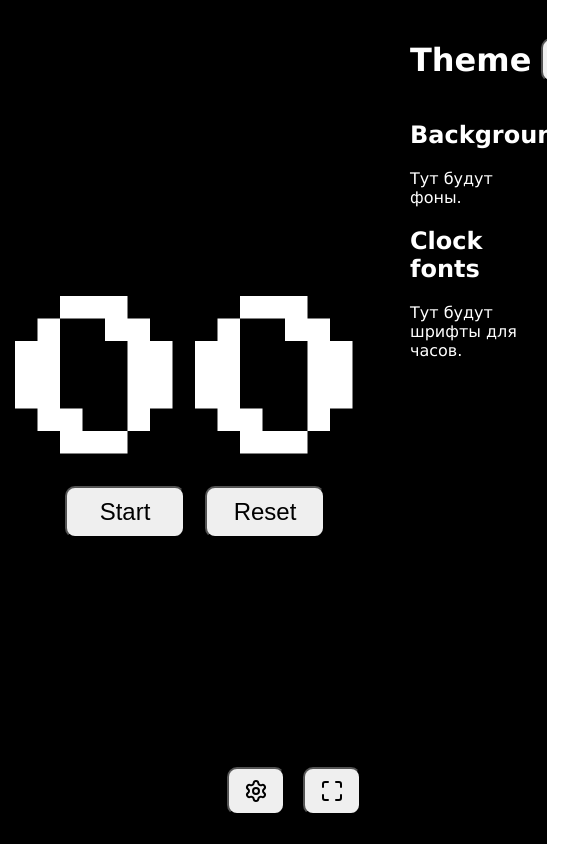
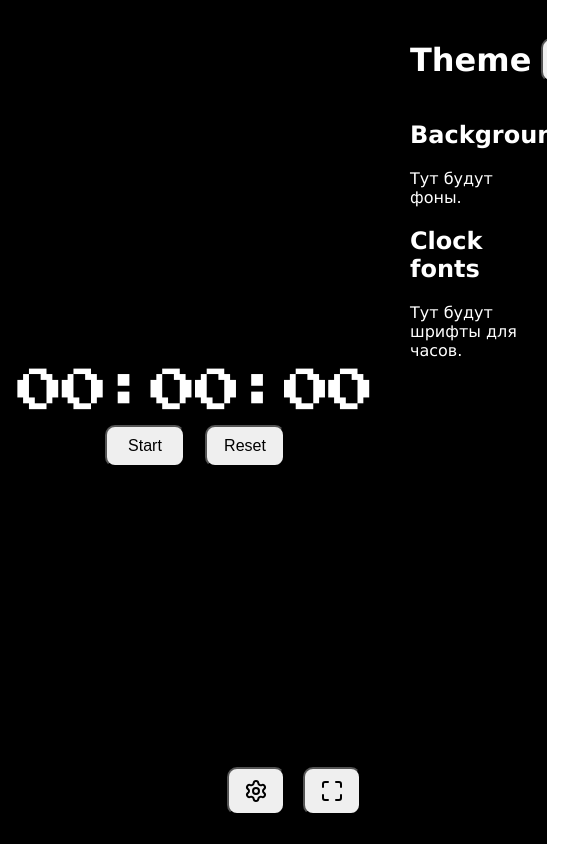
Before and after one commit to ketrinekrutova/Aesthetic-Timer, a React (Vite) app: page / in a window 390 px wide. Shown: the top 844 px of the page, 585 px wide, since content can reach past the window. Built offline with nearby package versions, Linux system fonts and the light colour scheme.

Commit message:
Дабавить адаптивность часов

```diff
--- a/src/components/clock/clock.module.css
+++ b/src/components/clock/clock.module.css
@@ -10,17 +10,22 @@
 }
 
 .digit, .timer_sep {
-    font-size: 180px;
     font-family: "Press Start 2P", system-ui;
     font-weight: 400;
     font-style: normal;
-
+    clip-path: inset(1px 0 0 0);
+    font-size: clamp(40px, 12vw, 176px);
+    display: inline-flex;
+    align-items: center;
+    justify-content: center;
+    text-align: center;
+    letter-spacing: -0.05em;
 }
 
 
 .btn {
-    font-size: 24px;
-    width: 120px;
+    font-size: clamp(16px, 2vw, 24px);
+    width: clamp(80px, 10vw, 120px);
     padding: 10px 15px;
     border-radius: 10px;
     margin: 10px;
```
